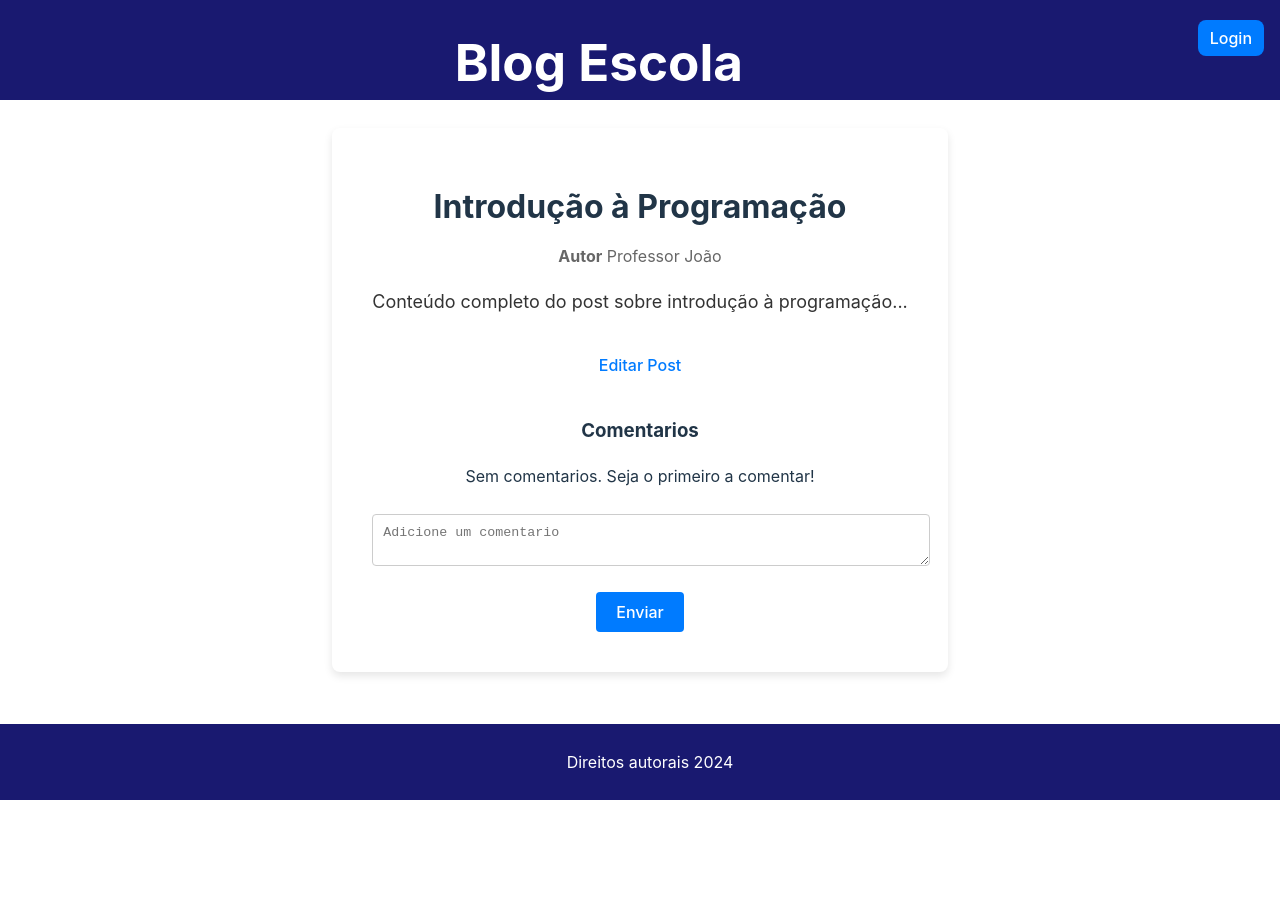
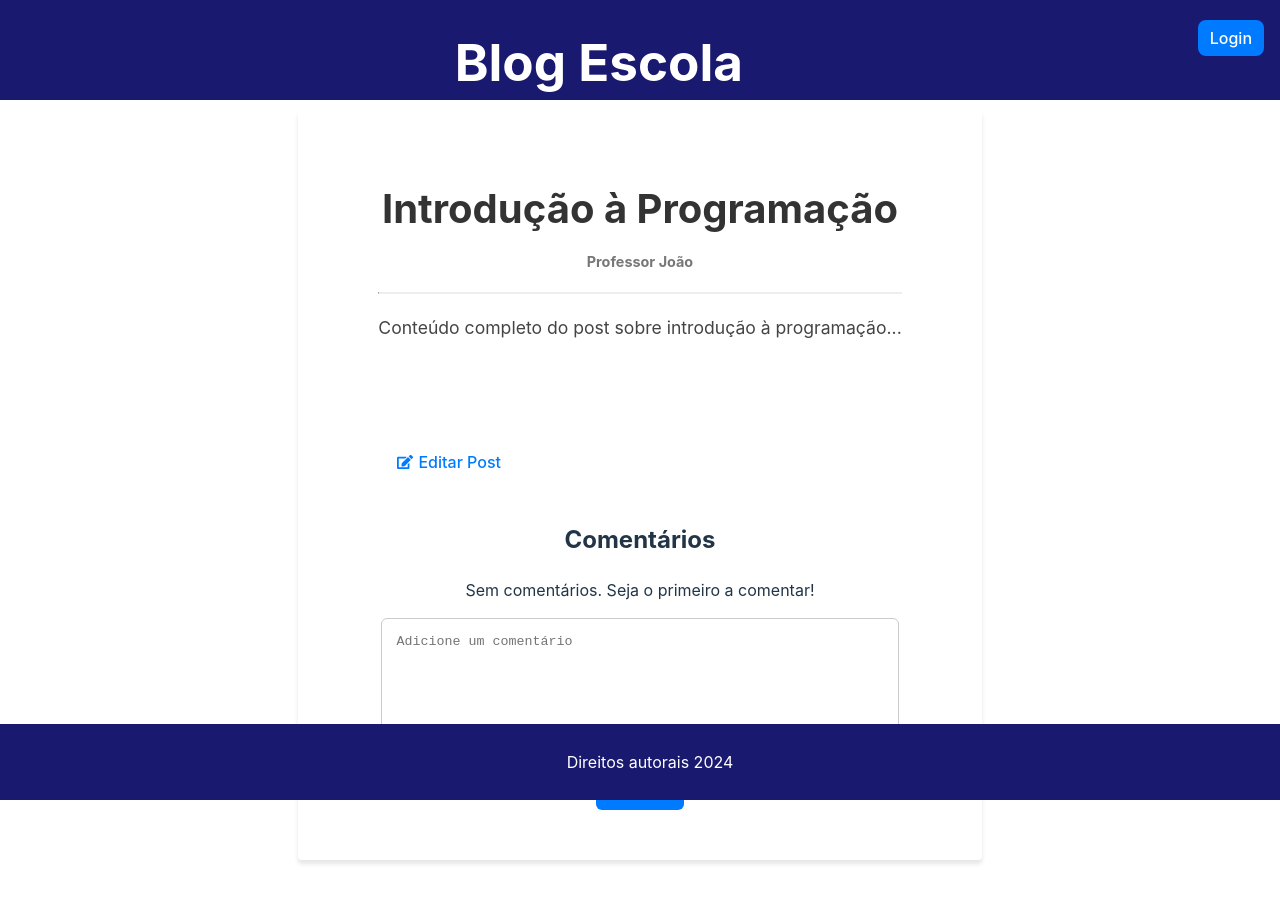
Before and after one commit to PSMFigueiredo/react-web, a React (Vite) app: page /posts/1 in a window 1280 px wide. Shown: the top 902 px of the page. Before the commit the page ends 800 px from the top, so only its background shows below. Built offline with nearby package versions, Linux system fonts and the light colour scheme.

Commit message:
estilizacao da pagina de criacao de posts

```diff
--- a/src/pages/Post-pages/postDetail.tsx
+++ b/src/pages/Post-pages/postDetail.tsx
@@ -3,75 +3,119 @@ import React, {useState} from "react";
 import {Link, useParams} from "react-router-dom";
 import {PostDetailProps} from "../../types/PostDetail.ts";
 import styled from "styled-components";
+import {FaEdit} from "react-icons/fa";
 
 const PostDetailContainer = styled.div`
-    padding: 40px;
+    padding: 50px 80px;
     max-width: 800px;
-    margin: 0 auto;
-    background-color: white;
-    box-shadow: 0 4px 8px rgba(0, 0, 0, 0.1);
-    border-radius: 8px;
+    margin: 40px auto;
+    background-color: #ffffff;
+    box-shadow: 0 4px 4px rgba(0, 0, 0, 0.1);
+    border-radius: 4px;
 `;
 
 const PostTitle = styled.h1`
-    font-size: 32px;
+    font-size: 2.5rem;
     margin-bottom: 20px;
+    color: #333333;
+    text-align: center;
 `;
 
-const PostAuthor = styled.p`
-    font-size: 16px;
-    color: #666;
+const Divider = styled.hr`
+    border-top: 1px solid #eee;
+    margin: 20px 0;
+`
+const PostMeta = styled.div`
+  display: flex;
+  justify-content: center;
+  gap: 10px;
   margin-bottom: 20px;
+  color: #777777;
+  font-size: 0.9rem;
+`;
+
+const PostAuthor = styled.span`
+  font-weight: bold;
 `;
 
 const PostContent = styled.p`
-    font-size: 18px;
-    color: #333;
+    font-size: 1.1rem;
+    line-height: 1.6;
+    color: #444444;
+    margin-bottom: 100px;
 `;
 
-const PostImage = styled.img`
-    width: 100%;
-    height: auto;
-    border-radius: 8px;
-    margin-bottom: 20px;
+const EditButton = styled.button`
+    background: none;
+    border: none;
+    color: #007bff;
+    cursor: pointer;
+    font-size: 1em;
+    display: flex;
+    align-items: center;
+
+    &:hover {
+        color: #0056b3;
+    }
+`;
+
+const EditIcon = styled(FaEdit)`
+    margin-right: 5px;
 `;
 
 const CommentsSection = styled.div`
     margin-top: 40px;
 `;
 
+const CommentsTitle = styled.h3`
+    margin-bottom: 20px;
+    font-size: 1.5rem;
+`;
+
+const CommentList = styled.ul`
+    list-style-type: none;
+    padding: 0;
+    margin-bottom: 30px;
+`;
+
+const CommentItem = styled.li`
+    background-color: #f4f4f4;
+    padding: 15px;
+    border-radius: 6px;
+    margin-bottom: 10px;
+    color: #000
+`;
+
 const CommentTextArea = styled.textarea`
-    width: 100%;
-    padding: 10px;
-    margin-top: 10px;
-    margin-bottom: 20px;
-    border-radius: 4px;
-    border: 1px solid #ccc;
+    width: 93%;
+    padding: 15px;
+    margin-bottom: 10px;
+    border-radius: 6px;
+    border: 1px solid #cccccc;
+    resize: vertical;
+    min-height: 100px;
+
+    &:focus {
+        border-color: #007bff;
+        outline: none;
+    }
 `;
 
 const SubmitButton = styled.button`
-    padding: 10px 20px;
+    padding: 12px 20px;
+    align-self: flex-end;
     background-color: #007bff;
-    color: white;
+    color: #ffffff;
     border: none;
-    border-radius: 4px;
+    border-radius: 6px;
     cursor: pointer;
+    font-size: 1rem;
 
     &:hover{
         background-color: #0056b3;
     }
 `;
 
-const EditLink = styled(Link)`
-    display: inline-block;
-    margin-top: 20px;
-    color: #007bff;
-    text-decoration: none;
-
-    &:hover{
-        text-decoration: underline;
-    }
-`;
 
 const PostDetail: React.FC<PostDetailProps> = ({ posts }) => {
     const {id} = useParams<{ id: string }>();
@@ -94,34 +138,45 @@ if (!post) {
     return (
         <PostDetailContainer>
             <PostTitle>{post.title}</PostTitle>
-        <PostAuthor><strong>Autor</strong> {post.author}</PostAuthor>
+            <PostMeta>
+                <PostAuthor>{post.author}</PostAuthor>
+            </PostMeta>
 
-        {post.image && <PostImage src={post.image} alt={post.title} /> }
+            <Divider>
+
+            </Divider>
 
             <PostContent>{post.content}</PostContent>
 
-        <EditLink to={`/editPost.tsx${post.id}`}>Editar Post</EditLink>
+            <Link to={`/edit/${post.id}`}>
+                <EditButton>
+                    <EditIcon />
+                    Editar Post
+                </EditButton>
+            </Link>
 
             <CommentsSection>
-            <h3>Comentarios</h3>
+                <CommentsTitle>Comentários</CommentsTitle>
                 {comments.length > 0 ? (
-                <ul>
+                    <CommentList>
                         {comments.map((comment, index) => (
-                        <li key={index}>{comment}</li>
+                            <CommentItem key={index}>{comment}</CommentItem>
                         ))}
-                </ul>
+                    </CommentList>
                 ) : (
-                <p>Sem comentarios. Seja o primeiro a comentar!</p>
+                    <p>Sem comentários. Seja o primeiro a comentar!</p>
                 )}
                 <CommentTextArea
                     value={newComment}
                     onChange={(e) => setNewComment(e.target.value)}
-                placeholder="Adicione um comentario"
+                    placeholder="Adicione um comentário"
                 />
                 <SubmitButton onClick={handleAddComment}>Enviar</SubmitButton>
             </CommentsSection>
         </PostDetailContainer>
     );
+
+
 };
 
 export default PostDetail;
```
Lines whose indentation alone changed are shown as unchanged.
